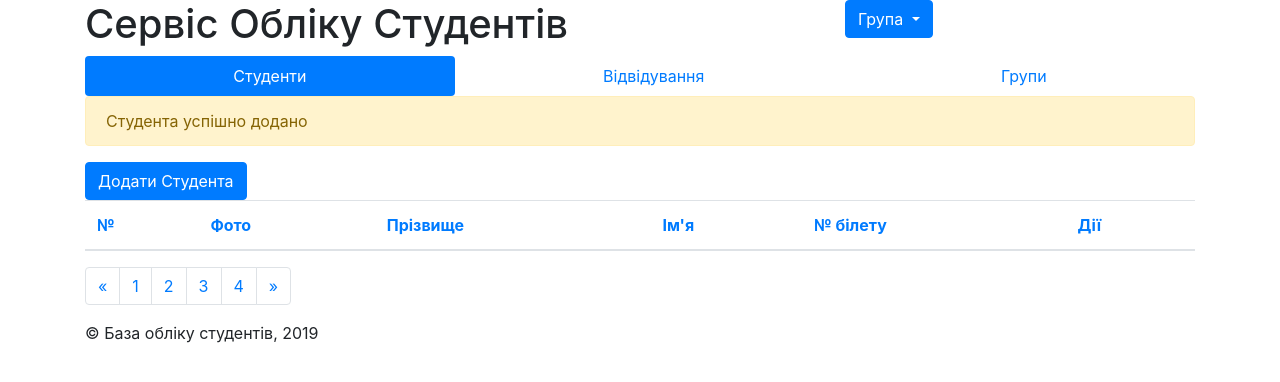
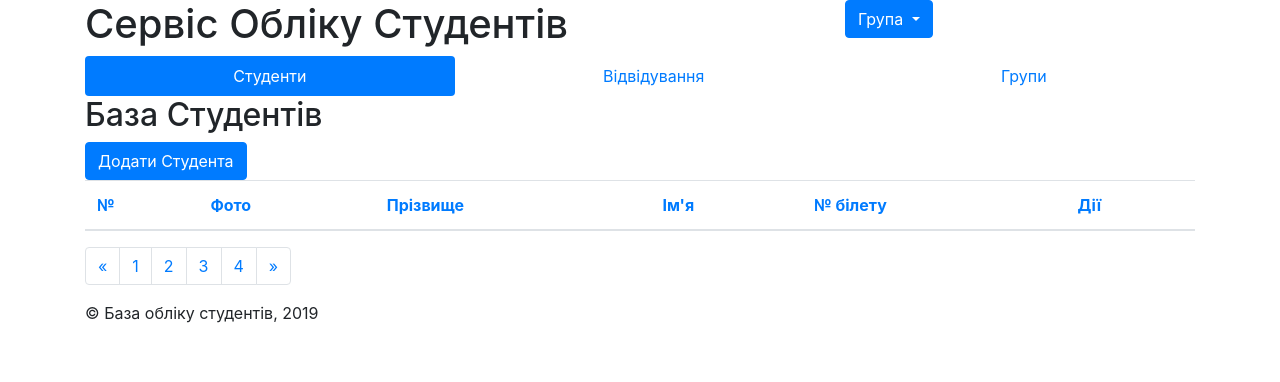
Before and after one commit to FE1979/django_project, a Django app: template students/templates/students/students_list.html in a window 1280 px wide. Shown: the top 382 px of the page. Run offline with Django 3.2, Linux system fonts and the light colour scheme; the template is opened without the code that fills it, so the values that code supplies are empty; some libraries are stand-ins or nearby versions.

Commit message:
Students_list extends base.html . Tiny fix in base.html

```diff
--- a/students/templates/students/base.html
+++ b/students/templates/students/base.html
@@ -68,8 +68,8 @@
 
         {% endcomment %}
 
-        <h2> {% block title %}{% endblock title %}<h2>
-        {%block content %}{% endblock content %}
+        <h2> {% block title %}{% endblock title %}</h2>
+        {% block content %}{% endblock content %}
 
       </div>
     </div>
--- a/students/templates/students/students_list.html
+++ b/students/templates/students/students_list.html
@@ -1,66 +1,16 @@
-<!DOCTYPE html>
-
-<html lang="uk">
-  <head>
-
-    <meta charset="utf-8">
-
-    <!-- Twitter Bootstrap -->
-    <link rel="stylesheet" href="https://stackpath.bootstrapcdn.com/bootstrap/4.3.1/css/bootstrap.min.css" integrity="sha384-ggOyR0iXCbMQv3Xipma34MD+dH/1fQ784/j6cY/iJTQUOhcWr7x9JvoRxT2MZw1T" crossorigin="anonymous">
-    <script src="https://code.jquery.com/jquery-3.3.1.slim.min.js" integrity="sha384-q8i/X+965DzO0rT7abK41JStQIAqVgRVzpbzo5smXKp4YfRvH+8abtTE1Pi6jizo" crossorigin="anonymous"></script>
-<script src="https://cdnjs.cloudflare.com/ajax/libs/popper.js/1.14.7/umd/popper.min.js" integrity="sha384-UO2eT0CpHqdSJQ6hJty5KVphtPhzWj9WO1clHTMGa3JDZwrnQq4sF86dIHNDz0W1" crossorigin="anonymous"></script>
-<script src="https://stackpath.bootstrapcdn.com/bootstrap/4.3.1/js/bootstrap.min.js" integrity="sha384-JjSmVgyd0p3pXB1rRibZUAYoIIy6OrQ6VrjIEaFf/nJGzIxFDsf4x0xIM+B07jRM" crossorigin="anonymous"></script>
+{% extends 'students/base.html' %}
 
 {% load static from staticfiles %}
-    <link rel="stylesheet" href="{% static "css/main.css" %}">
-  </head>
-  <body>
-    <div class="container">
 
-      <!-- Header Row -->
-      <div class="row">
+{% block meta_title %}Студенти{% endblock meta_title %}
 
-        <!-- Start Header -->
-        <div class="col-8" id="header">
-          <h1>Сервіс Обліку Студентів</h1>
-        </div>
+{% block title %}База Студентів{% endblock title %}
 
-        <!-- Start Group Selector -->
-        <div class="col-4" id="group-selector">
-          <div class="dropdown">
-            <button class="btn btn-primary dropdown-toggle" type="button" id="group-selector-button" data-toggle="dropdown" aria-hashpopup="true" aria-expanded="false">
-              Група
-            </button>
-            <div class="dropdown-menu" aria-labelledby="group-selector-button">
-             <a class="dropdown-item" href="#">Група 1</a>
-             <a class="dropdown-item" href="#">Група 2</a>
-             <a class="dropdown-item" href="#">Група 3</a>
-            </div>
-          </div>
-        </div>
-      </div>
+{% block content %}
+<a href="{% url 'students_add' %}" class="btn btn-primary">Додати Студента</a>
 
-      <!-- Navigation -->
-      <div id="navigation">
-        <ul class="nav nav-pills nav-fill">
-          <li class="nav-item">
-            <a class="nav-link active" href="{% url 'home' %}">Студенти</a>
-          </li>
-          <li class="nav-item">
-            <a class="nav-link" href="/journal">Відвідування</a>
-          </li>
-          <li class="nav-item">
-            <a class="nav-link" href="{% url 'group_home' %}">Групи</a>
-          </li>
-      </div>
-
-      <!-- Main Content -->
-      <div id="main">
-        <div class="alert alert-warning" role="alert" id="alert">
-          Студента успішно додано
-        </div>
-        <a href="{% url 'students_add' %}" class="btn btn-primary">Додати Студента</a>
-        <table class="table table-stripped table-hover">
+<!-- Start Students Listing -->
+<table class="table table-striped table-hover">
   <thead>
     <tr>
       <th><a href="#">№</a></th>
@@ -99,6 +49,7 @@
     {% endfor %}
   </tbody>
 </table>
+
 <nav id="pages">
   <ul class="pagination">
     <li class="page-item"><a class="page-link" href="#">&laquo</a></li>
@@ -109,12 +60,4 @@
     <li class="page-item"><a class="page-link" href="#">&raquo</a></li>
   </ul>
 </nav>
-      </div>
-
-      <!-- Footer -->
-      <div id="footer">
-        &copy База обліку студентів, 2019
-      </div>
-    </div>
-  </body>
-</html>
+{% endblock content %}
```
Lines whose indentation alone changed are shown as unchanged.
